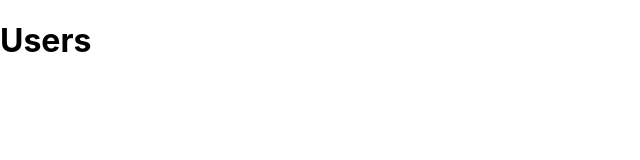
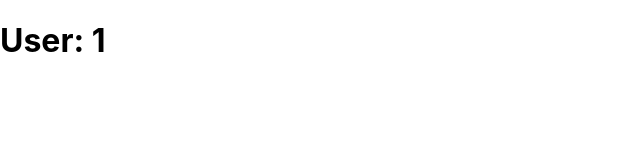
Before and after one commit to ruicaridade/lineup, a React (Create React App) app in the folder frontend/: page /users/1 in a window 1280 px wide. Shown: the top 160 px of the page, without its empty margins (0-640 px from the left). Built offline with nearby package versions, Linux system fonts and the light colour scheme.

Commit message:
Feat(frontend) Create blank components for user-related routes

```diff
--- a/frontend/src/App.tsx
+++ b/frontend/src/App.tsx
@@ -1,16 +1,21 @@
 import React from "react";
-import { BrowserRouter, Route, Switch } from "react-router-dom";
+import { BrowserRouter, Redirect, Route, Switch } from "react-router-dom";
 import "./App.css";
+import UserDetails from "./routes/UserDetails";
+import Users from "./routes/Users";
 
 function App() {
   return (
     <BrowserRouter>
       <Switch>
+        <Route path="/users/:id">
+          <UserDetails />
+        </Route>
         <Route path="/users">
-          <h1>Users</h1>
+          <Users />
         </Route>
         <Route path="/">
-          <h1>Index</h1>
+          <Redirect to="/users" />
         </Route>
       </Switch>
     </BrowserRouter>
--- /dev/null
+++ b/frontend/src/routes/UserDetails.tsx
@@ -0,0 +1,12 @@
+import { useParams } from "react-router-dom";
+
+interface Params {
+  id: string;
+}
+
+const UserDetails = () => {
+  const { id } = useParams<Params>();
+  return <h1>User: {id}</h1>;
+};
+
+export default UserDetails;
--- /dev/null
+++ b/frontend/src/routes/Users.tsx
@@ -0,0 +1,5 @@
+const Users = () => {
+  return <h1>Users</h1>;
+};
+
+export default Users;
```
